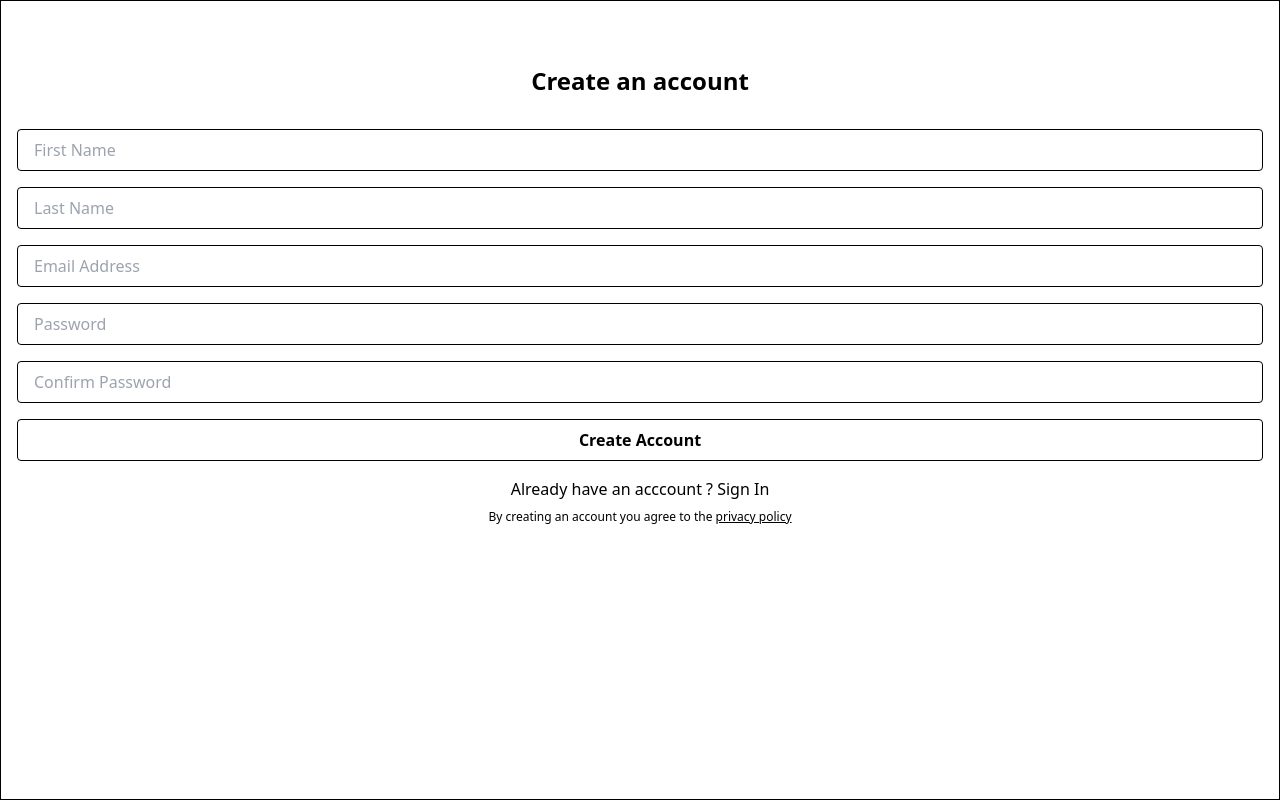
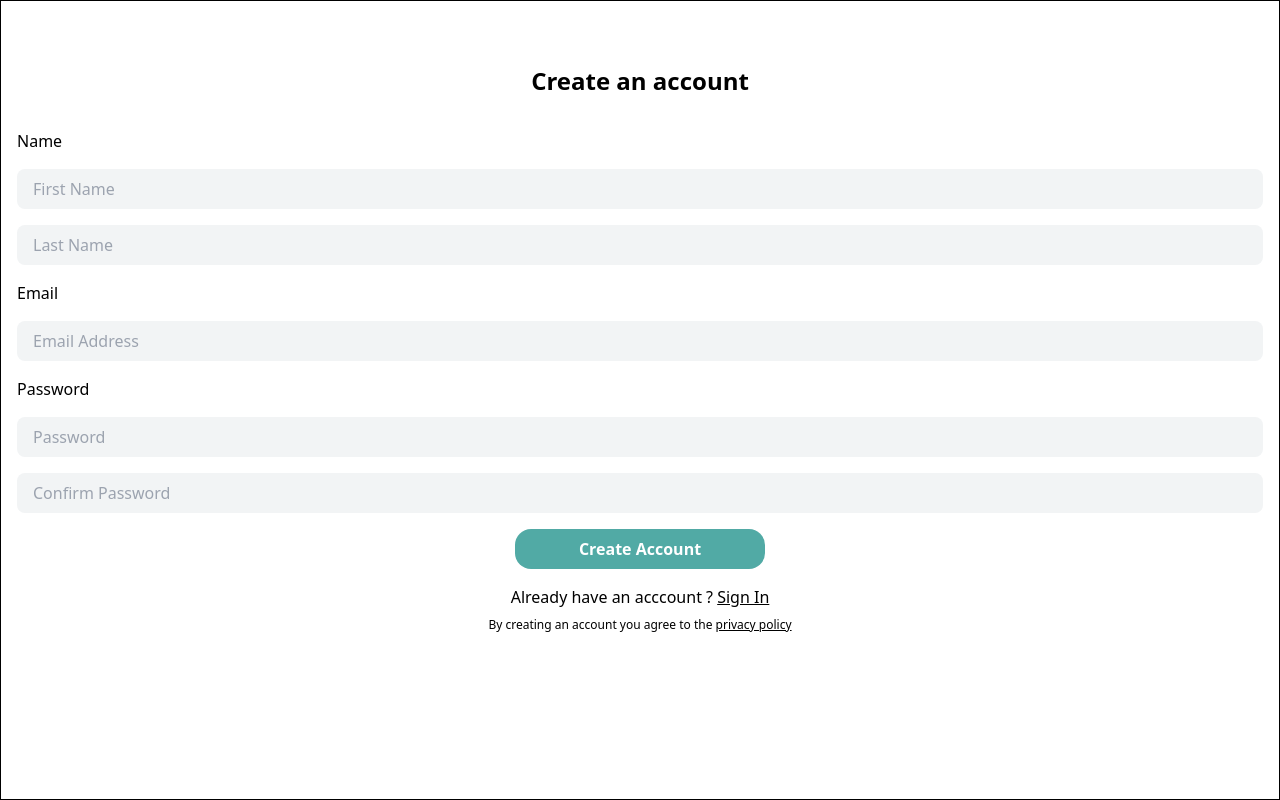
Before and after one commit to genesislifemanager/genesis-frontend, a React (Vite) app: page /auth/signup in a window 1280 px wide. Built offline with nearby package versions, Linux system fonts and the light colour scheme.

Commit message:
auth pages high fid changes

```diff
--- a/src/routes/signin.tsx
+++ b/src/routes/signin.tsx
@@ -5,7 +5,6 @@ import { signInUser } from "../firebase/auth";
 function SignIn() {
   const [formData, setFormData] = useState({ email: "", password: "" });
   const navigate = useNavigate();
-
 
   const handleFormDataChange = (e: ChangeEvent<HTMLInputElement>) => {
     setFormData({ ...formData, [e.target.name]: e.target.value });
@@ -19,34 +18,34 @@ function SignIn() {
 
   return (
     <div className="root-layout border border-black py-16 px-4">
-      <h1 className="text-center font-semibold text-2xl">Sign In Your Account</h1>
+      <h1 className="text-center font-semibold text-2xl">Sign in to your account</h1>
       <div className="mt-4 py-4 grid grid-cols-1 gap-y-4">
-
         <input
           type="email"
           onChange={handleFormDataChange}
           name="email"
-          className="border invalid:border-red-500 border-black w-full px-4 py-2 rounded"
+          className="border-black w-full px-4 py-2 rounded-lg bg-genesis-gray-200"
           placeholder="Email Address"
         />
         <input
           type="password"
           onChange={handleFormDataChange}
           name="password"
-          className="border border-black w-full px-4 py-2 rounded"
+          className="border-black w-full px-4 py-2 rounded-lg bg-genesis-gray-200"
           placeholder="Password"
         />
 
+         <div className="flex justify-center items-center">
           <button
-
             onClick={handleSubmit}
-          className="border border-black w-full px-4 py-2 rounded font-semibold"
+            className="block rounded-2xl bg-genesis-green-300 text-white border-black w-fit px-16  py-2  font-semibold"
           >
             Sign In
           </button>
         </div>
+        </div>
       <Link to="/auth/signup" className="block text-center">
-        Dont have an account ? Sign Up
+      Dont have an account ? <span className="underline">Sign Up</span>
       </Link>
     </div>
   );
--- a/src/routes/signup.tsx
+++ b/src/routes/signup.tsx
@@ -30,47 +30,55 @@ function SignUp() {
     <div className="root-layout  border border-black py-16 px-4">
       <h1 className="text-center font-semibold text-2xl">Create an account</h1>
       <div className="mt-4 py-4 grid grid-cols-1 gap-y-4">
+      <h1 className="text-base">Name</h1>
         <input
           type="text"
           onChange={handleFormDataChange}
           name="fname"
-          className="border border-black w-full px-4 py-2 rounded"
+          className="border-black w-full px-4 py-2 rounded-lg bg-genesis-gray-200"
           placeholder="First Name"
         />
         <input
           type="text"
           onChange={handleFormDataChange}
           name="lname"
-          className="border border-black w-full px-4 py-2 rounded"
+          className="border-black w-full px-4 py-2 rounded-lg bg-genesis-gray-200"
           placeholder="Last Name"
         />
+        <h1 className="text-base">Email</h1>
         <input
           type="email"
           onChange={handleFormDataChange}
           name="email"
-          className="border invalid:border-red-500 border-black w-full px-4 py-2 rounded"
+          className="border-black w-full px-4 py-2 rounded-lg bg-genesis-gray-200"
           placeholder="Email Address"
-        />
+          />
+          <h1 className="text-base">Password</h1>
         <input
           type="password"
           onChange={handleFormDataChange}
           name="password"
-          className="border border-black w-full px-4 py-2 rounded"
+          className="border-black w-full px-4 py-2 rounded-lg bg-genesis-gray-200"
           placeholder="Password"
         />
         <input
           type="password"
           onChange={handleFormDataChange}
           name="confirmPassword"
-          className="border border-black w-full px-4 py-2 rounded"
+          className="border-black w-full px-4 py-2 rounded-lg bg-genesis-gray-200"
           placeholder="Confirm Password"
         />
-        <button onClick={handleSubmit} className="border border-black w-full px-4 py-2 rounded font-semibold">
-          Create Account
-        </button>
+        <div className="flex justify-center items-center">
+          <button
+            onClick={handleSubmit}
+            className="block rounded-2xl bg-genesis-green-300 text-white border-black w-fit px-16  py-2  font-semibold"
+          >
+            Create Account
+          </button>
+        </div>
       </div>
       <Link to="/auth/signin" className="block text-center">
-        Already have an acccount ? Sign In
+      Already have an acccount ? <span className="underline">Sign In</span>
       </Link>
       <p className="text-center text-xs mt-2">
         By creating an account you agree to the <span className="underline">privacy policy</span>
```
Lines whose indentation alone changed are shown as unchanged.
